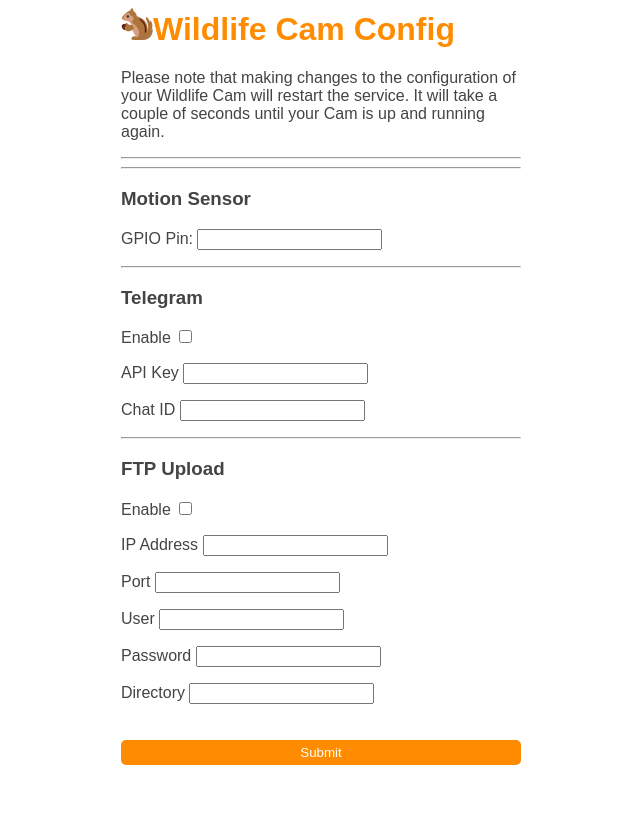
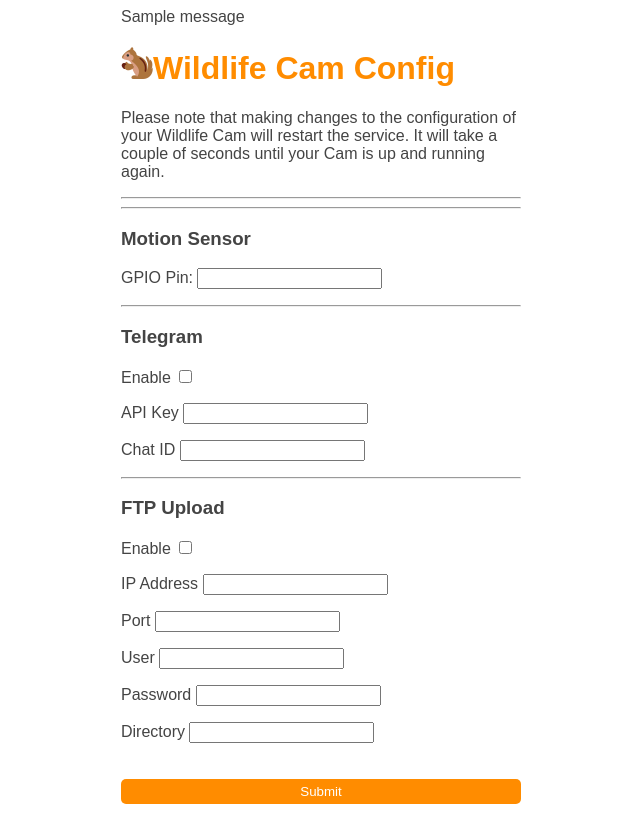
Before and after one commit to SteffiPeTaffy/wildlife-cam, a Flask app: template web/templates/index.html in a window 1280 px wide. Shown: the whole page, without its empty margins (329-969 px from the left). Before the commit the page ends 765 px from the top, so only its background shows below. Run offline with Flask 2, Linux system fonts and the light colour scheme; the template is opened without the code that fills it: values that come from a table or form of the project are taken from there, others are empty; one stand-in notice (Sample message) is shown; some libraries are stand-ins or nearby versions.

Commit message:
add success flash message

```diff
--- a/web/templates/index.html
+++ b/web/templates/index.html
@@ -6,6 +6,13 @@
 </head>
 <body>
 <div class="form-wrapper">
+    {% with messages = get_flashed_messages() %}
+        {% if messages %}
+            {% for message in messages %}
+                {{ message }}
+            {% endfor %}
+        {% endif %}
+    {% endwith %}
     <form action="" method="post">
         {% macro render_field(field) %}
         {{ field.label }}
--- a/web/web.py
+++ b/web/web.py
@@ -2,7 +2,7 @@
 
 import configparser
 import os
-from flask import Flask, render_template, request
+from flask import Flask, render_template, request, flash
 from config_form import ConfigForm
 
 app = Flask(__name__)
@@ -59,6 +59,7 @@
             config.write(configfile)
 
         os.system("sudo systemctl restart wildlife-cam")
+        flash("Saved new config!")
 
     return render_template('index.html', form=form)
 
```
